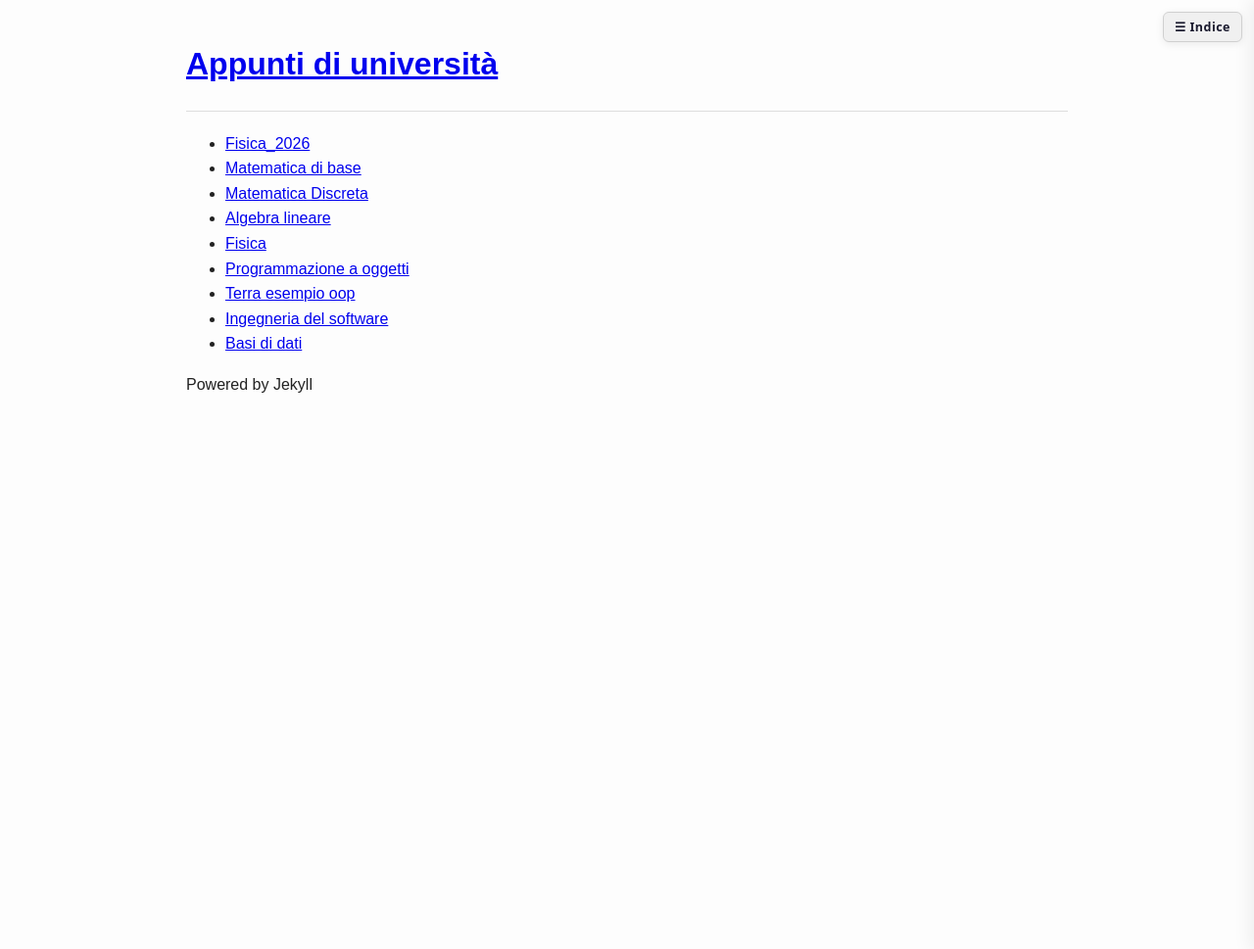
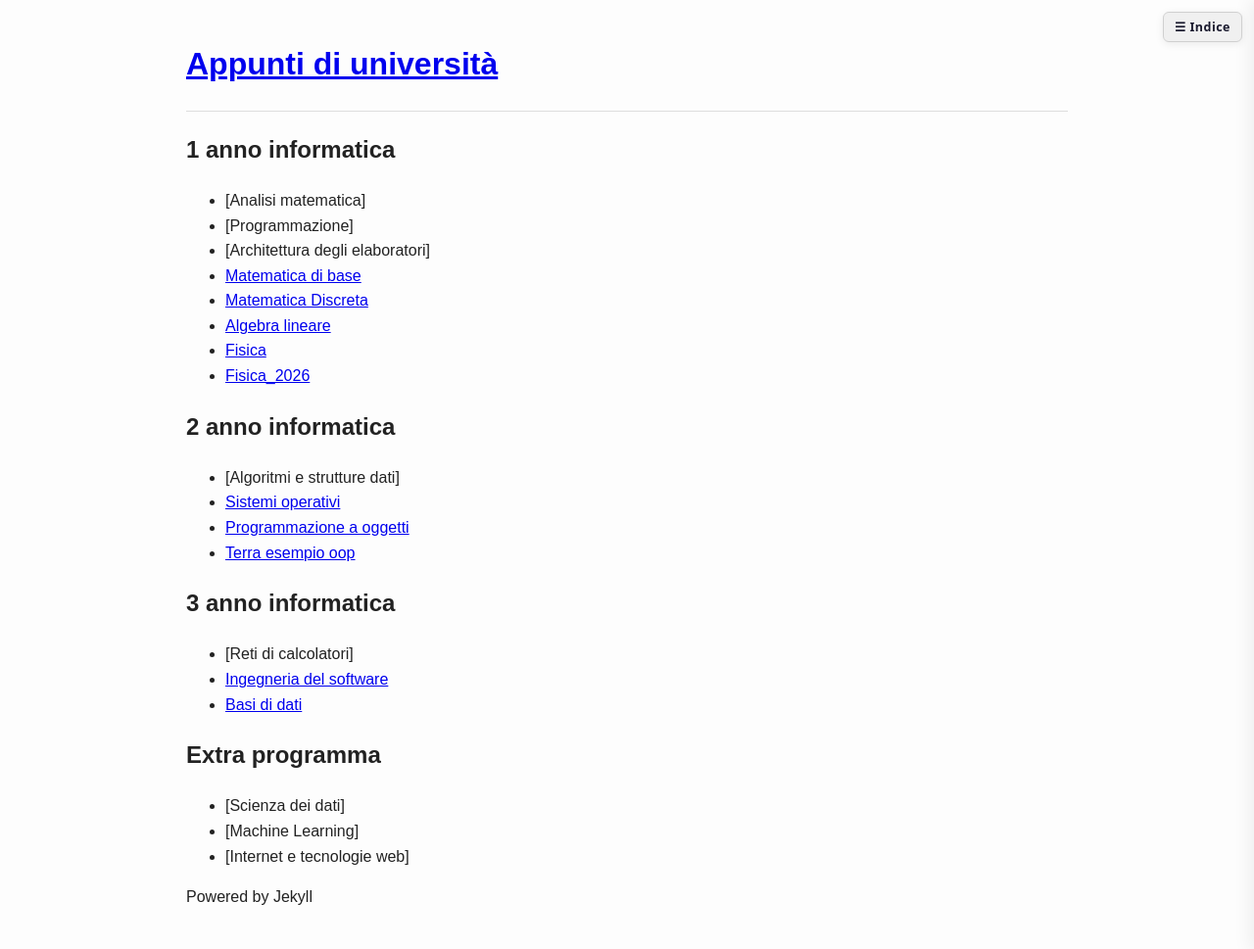
Before and after one commit to comarandr/comarandr.github.io, a Jekyll site: the page built from universita/indexUni.md, in a window 1280 px wide. Shown: the whole page at 98% size. Built offline with Jekyll 4.4.1, drawn with Linux system fonts in a browser that asks for light colours; before the commit the page ends 900 px from its top, so only the background shows below that.

Commit message:
aggiunta architettura e aggiornato index uni

```diff
--- a/universita/indexUni.md
+++ b/universita/indexUni.md
@@ -4,12 +4,32 @@ title: Appunti di università
 permalink: /universita/
 ---
 
-- [Fisica_2026](./fisica_2026/fisica26.md)
+## 1 anno informatica
+
+- [Analisi matematica]
+- [Programmazione]
+- [Architettura degli elaboratori]
 - [Matematica di base](./matematica/matematica.md)
 - [Matematica Discreta](./MatematicaDiscreta.md)
 - [Algebra lineare](./algebraSchemi.md)
 - [Fisica](./fisica/fisica.md)
+- [Fisica_2026](./fisica_2026/fisica26.md)
+
+## 2 anno informatica
+
+- [Algoritmi e strutture dati]
+- [Sistemi operativi](./sistemiOperativi.md)
 - [Programmazione a oggetti](./oop.md)
 - [Terra esempio oop](./Terra.md)
+
+## 3 anno informatica
+
+- [Reti di calcolatori]
 - [Ingegneria del software](./IngegneriaDelSoftware.md)
 - [Basi di dati](./BasiDati.md)
+
+## Extra programma
+
+- [Scienza dei dati]
+- [Machine Learning]
+- [Internet e tecnologie web]
```
Also changed, not shown: universita/architettura.md (added, +83 -0 lines).
